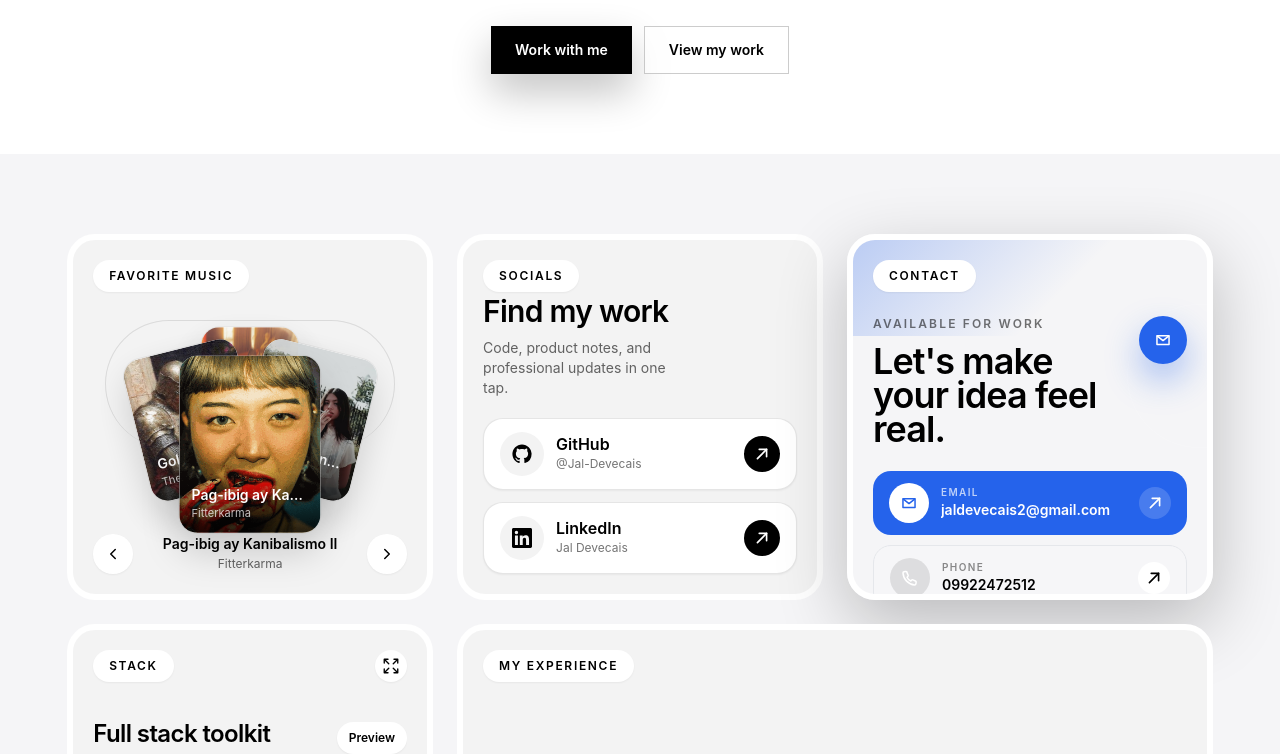
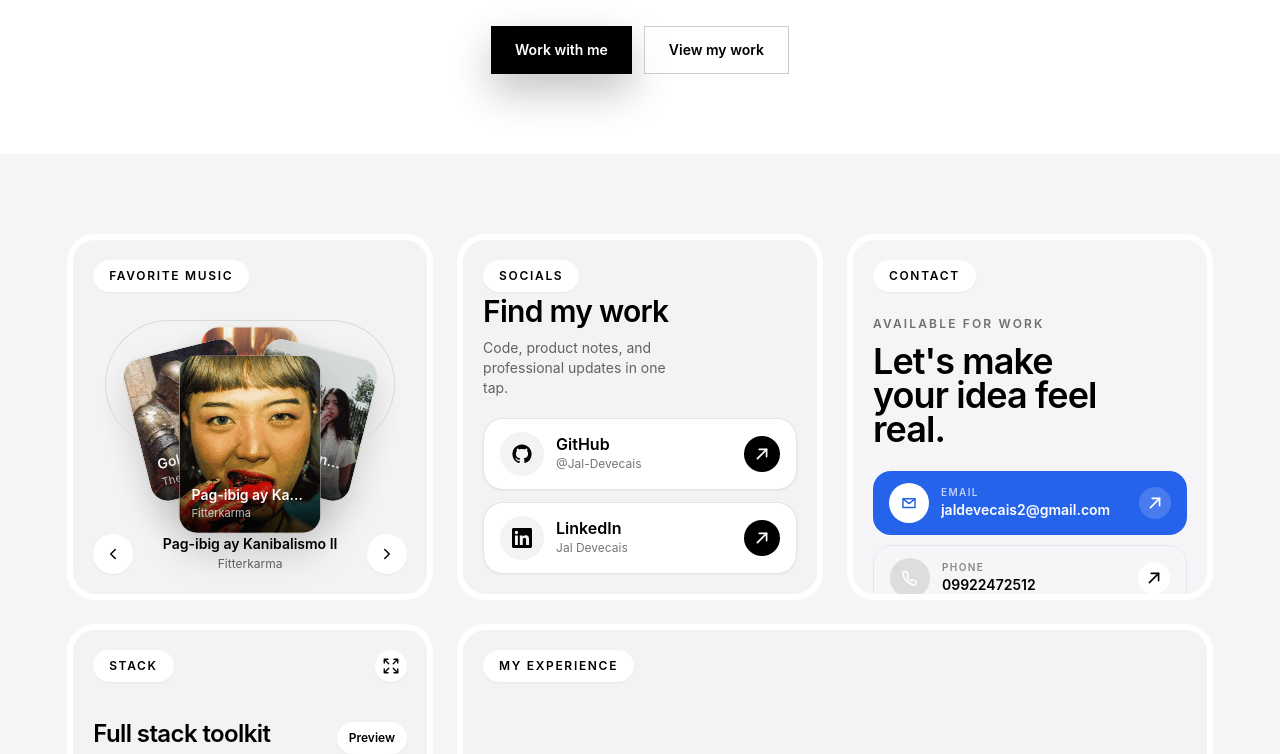
Before and after one commit to POORSAKEN2/Jal-Devecais-Final-Portfolio, a Next.js app: page / in a window 1280 px wide. Shown: the part 564-1318 px from the top of the page. Built offline with nearby package versions, Linux system fonts and the light colour scheme.

Commit message:
chore:icon

```diff
--- a/app/page.tsx
+++ b/app/page.tsx
@@ -595,10 +595,10 @@ export default function Home() {
                 </div>
               </div>
 
-              <div className="relative min-h-[420px] overflow-hidden rounded-[28px] border-[6px] border-white p-5 text-white shadow-[0_24px_70px_rgba(0,0,0,0.24)] xl:aspect-square xl:min-h-0">
-                <div className="absolute -right-16 top-16 h-36 w-36 rounded-full border border-white/10" />
+              <div className="relative min-h-[420px] overflow-hidden rounded-[28px] border-[6px] border-white p-5 text-white  xl:aspect-square xl:min-h-0">
+                {/* <div className="absolute -right-16 top-16 h-36 w-36 rounded-full border border-white/10" /> */}
                 {/* <div className="absolute -bottom-20 left-8 h-44 w-44 rounded-full border border-[#2563EB]/35" /> */}
-                <div className="absolute inset-x-0 top-0 h-24 bg-[linear-gradient(135deg,rgba(37,99,235,0.28),transparent_58%)]" />
+                {/* <div className="absolute inset-x-0 top-0 h-24 bg-[linear-gradient(135deg,rgba(37,99,235,0.28),transparent_58%)]" /> */}
 
                 <span className="absolute left-5 top-5 rounded-full bg-white px-4 py-2 text-xs font-semibold uppercase tracking-[0.14em] text-black shadow-sm">
                   Contact
@@ -615,9 +615,7 @@ export default function Home() {
                           Let&apos;s make your idea feel real.
                         </h3>
                       </div>
-                      <span className="flex size-12 shrink-0 items-center justify-center rounded-full bg-[#2563EB] text-white shadow-[0_16px_34px_rgba(37,99,235,0.38)]">
-                        <MailIcon />
-                      </span>
+
                     </div>
 
                   </div>
```
